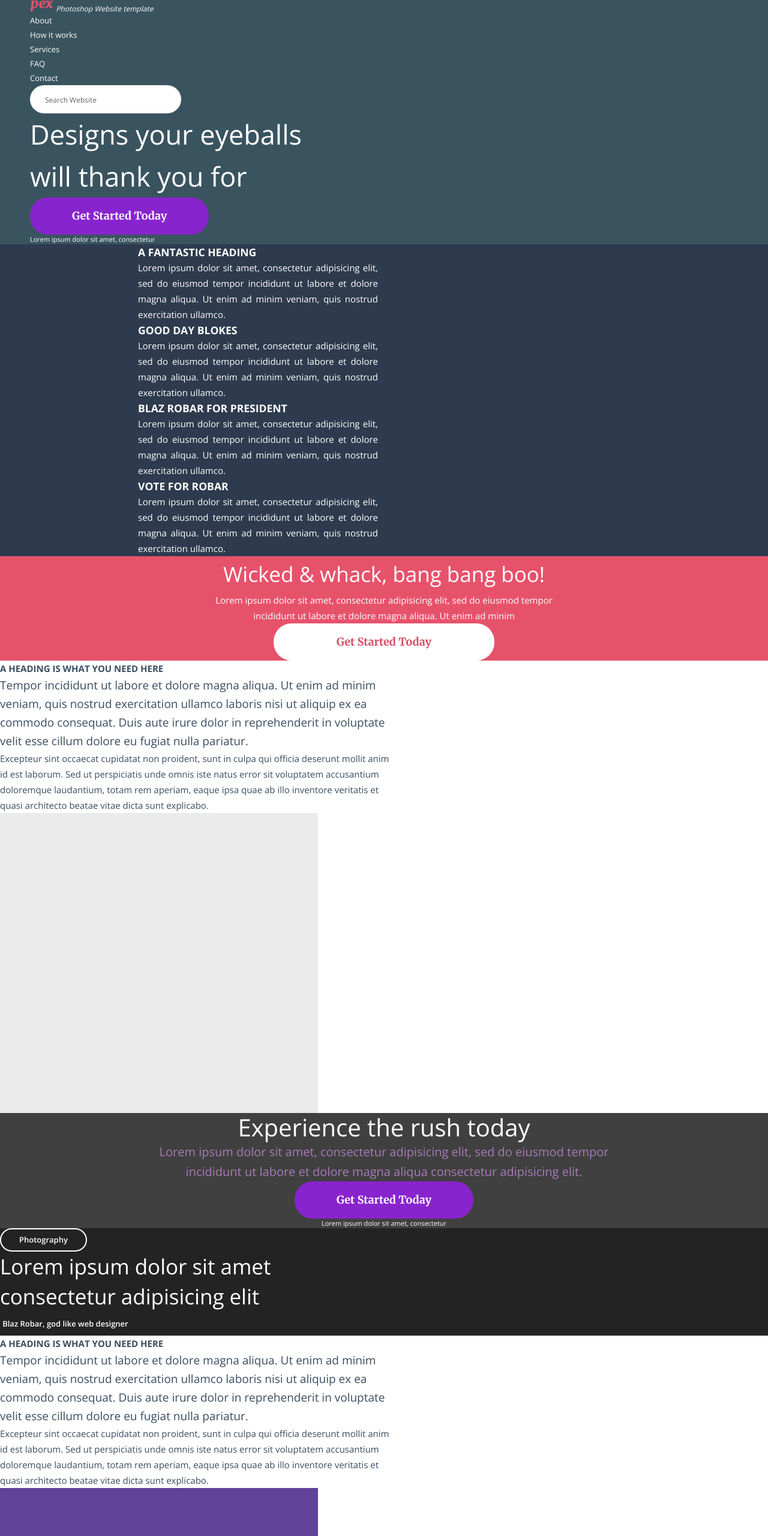
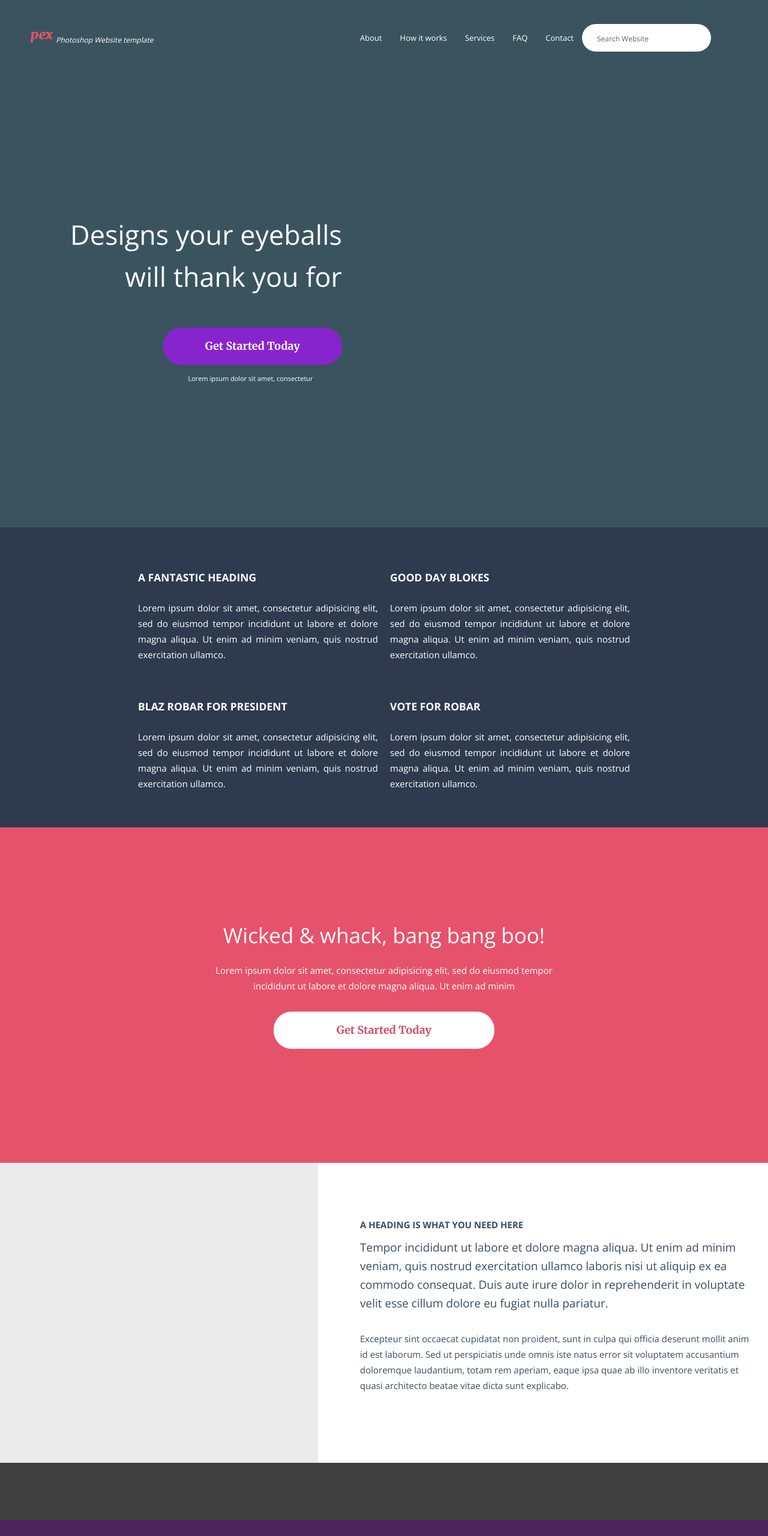
Before and after one commit to Mogrima/pex, a website: page src/index.html in a window 1280 px wide. Shown: the top 2560 px of the page at 60% size. Drawn offline with nearby package versions, Linux system fonts and the light colour scheme; files that its build step writes are made by us from their sources; files whose address does not match are found by name.

Commit message:
Раставила блоки по сетке, задала вертикальные и горизонтальные отступы

```diff
--- a/src/index.html
+++ b/src/index.html
@@ -12,10 +12,13 @@
 	<header class="page-header">
 		<div class="page-header__wrapper">
 			<nav class="main-nav">
-				<a class="logo" href="#">
+				<div class="main-nav__wrapper">
+					<div class="logo">
+						<a class="logo__link" href="#">
 							<img class="logo__image" src="img/pex-logo.png" width="39" height="19" alt="pex">
 							<span class="logo__text">Photoshop Website template</span>
 						</a>
+					</div>
 					<ul class="main-nav__list site-list">
 						<li class="site-list__item"><a href="#" class="site-list__link site-list__link--current">About</a></li>
 						<li class="site-list__item"><a href="#" class="site-list__link">How it works</a></li>
@@ -27,11 +30,16 @@
 						<input class="search__field" type="search" name="search" placeholder="Search Website">
 						<button class="search__button"><span class="visually-hidden">search</span></button>
 					</form>
+				</div>
 			</nav>
 			<div class="promo">
+				<div class="promo__wrapper">
 					<p class="promo__title">Designs your eyeballs will thank you for </p>
-				<button class="button" type="submit">Get Started Today</button>
-				<span class="button__desc">Lorem ipsum dolor sit amet, consectetur</span>
+					<div class="button__wrapper">
+						<button class="button promo__button" type="submit">Get Started Today</button>
+						<span class="button__desc promo__desc">Lorem ipsum dolor sit amet, consectetur</span>
+					</div>
+				</div>
 			</div>
 		</div>
 	</header>
@@ -78,11 +86,13 @@
 			</div>
 		</section>
 		<section class="experience">
+			<div class="experience__fon">
 				<div class="experience__wrapper">
 					<h2 class="experience__title">Experience the rush today</h2>
 					<p class="experience__text">Lorem ipsum dolor sit amet, consectetur adipisicing elit, sed do eiusmod tempor incididunt ut labore et dolore magna aliqua consectetur adipisicing elit.</p>
 					<button class="button experience__button" type="submit">Get Started Today</button>
-				<span class="button__desc">Lorem ipsum dolor sit amet, consectetur</span>
+					<span class="button__desc experience__desc">Lorem ipsum dolor sit amet, consectetur</span>
+				</div>
 			</div>
 		</section>
 		<section class="portfolio">
@@ -97,7 +107,7 @@
 			</div>
 		</section>
 		<section class="desc">
-			<div class="desc__wrapp">
+			<div class="desc__wrapp desc__wrapp--bright">
 				<h2 class="desc__title">A heading is what you need here</h2>
 				<p class="desc__text desc__text--main">Tempor incididunt ut labore et dolore magna aliqua. Ut enim ad minim veniam, quis nostrud exercitation ullamco laboris nisi ut aliquip ex ea commodo consequat. Duis aute irure dolor in reprehenderit in voluptate velit esse cillum dolore eu fugiat nulla pariatur.</p>
 				<p class="desc__text">Excepteur sint occaecat cupidatat non proident, sunt in culpa qui officia deserunt mollit anim id est laborum. Sed ut perspiciatis unde omnis iste natus error sit voluptatem accusantium doloremque laudantium, totam rem aperiam, eaque ipsa quae ab illo inventore veritatis et quasi architecto beatae vitae dicta sunt explicabo.</p>
@@ -108,15 +118,19 @@
 		</section>
 		<section class="mail">
 			<div class="mail__wrapper">
+				<div class="mail__wrapp">
 					<h2 class="visually-hidden">Our mail</h2>
 					<p class="mail__title">Get in touch</p>
 					<p class="mail__text">Lorem ipsum dolor sit amet, consectetur adipisicing elit, sed do eiusmod tempor incididunt ut labore et dolore magna aliqua. </p>
 					<a class="mail__link" href="mailto:help@yomuma.com">help@yomuma.com</a>
 				</div>
+			</div>
 		</section>
 	</main>
 	<footer class="page-footer">
+		<div class="page-footer__wrapper">
 			<p class="page-footer__text">psum dolor sit amet, consectetur adipisicing elit, sed do eiusmod tempor incididunt ut labore et dolore magna aliqua.</p>
+		</div>
 	</footer>
 </body>
 </html>
--- a/src/less/blocks/advantages.less
+++ b/src/less/blocks/advantages.less
@@ -8,22 +8,31 @@
 .advantages__wrapper {
 	width: 820px;
 	margin: 0 auto;
+	padding-top: 70px;
 }
 
 .advantages__list {
+	display: flex;
+	flex-wrap: wrap;
 	.set-ul();
 }
 
 .advantages__item {
 	width: 400px;
+	margin-right: 20px;
+	&:nth-child(2n) {
+		margin-right: 0;
+	}
 }
 
 .advantages__title {
 	.set();
+	margin-bottom: 25px;
 	text-transform: uppercase;
 }
 
 .advantages__text {
 	.set();
+	margin-bottom: 60px;
 	text-align: justify;
 }
--- a/src/less/blocks/button.less
+++ b/src/less/blocks/button.less
@@ -22,3 +22,8 @@
 	line-height: 16px;
 	color: @light-text;
 }
+
+.button__wrapper {
+	width: 305px;
+	margin-left: auto;
+}
--- a/src/less/blocks/desc.less
+++ b/src/less/blocks/desc.less
@@ -1,13 +1,22 @@
 .desc {
+	display: flex;
+	justify-content: space-between;
 	color: @dark-text;
 }
 
 .desc__wrapp {
 	width: 660px;
+	padding-right: 20px;
+	padding-top: 90px;
+	&--bright {
+		padding-left: 30px;
+		padding-right: 0;
+	}
 }
 
 .desc__title {
 	.set();
+	margin-bottom: 10px;
 	font-size: @fz-text;
 	line-height: @lh-text;
 	text-transform: uppercase;
@@ -18,17 +27,20 @@
 	font-size: @fz-text;
 	line-height: @lh-text;
 	&--main {
+		margin-bottom: 30px;
 		font-size: 19px;
 		line-height: 31px;
 	}
 }
 
 .desc__content {
+	order: -1;
 	width: 530px;
 	height: 500px;
 
 	background-color: @content;
 	&--bright {
+		order: 1;
 		background-color: @content-bright;
 	}
 }
--- a/src/less/blocks/experience.less
+++ b/src/less/blocks/experience.less
@@ -1,15 +1,23 @@
 .experience {
+	padding-top: 95px;
 	background-color: @light-dark;
+}
+
+.experience__fon {
+	background-color: #4e225e;
 }
 
 .experience__wrapper {
 	width: 820px;
 	margin: 0 auto;
+	padding-top: 90px;
+	padding: 115px;
 	text-align: center;
 }
 
 .experience__title {
 	.set();
+	margin-bottom: 25px;
 	font-size: @fz-title;
 	font-weight: 400;
 	line-height: 48px;
@@ -18,8 +26,17 @@
 
 .experience__text {
 	.set();
+	margin-bottom: 30px;
 	padding: 0 10px;
 	font-size: 20px;
 	line-height: 33px;
 	color: #a87bb7;
 }
+
+.experience__button {
+	margin-bottom: 15px;
+}
+
+.experience__desc {
+
+}
--- a/src/less/blocks/logo.less
+++ b/src/less/blocks/logo.less
@@ -1,5 +1,11 @@
 .logo {
-	width: 180px;
+	flex-shrink: 0;
+	width: 210px;
+
+}
+
+.logo__link {
+	/* width: 180px; */
 	text-decoration: none;
 }
 
--- a/src/less/blocks/mail.less
+++ b/src/less/blocks/mail.less
@@ -6,17 +6,26 @@
 }
 
 .mail__wrapper {
+	width: 1180px;
+	margin: 0 auto;
+	padding-top: 70px;
+	padding-bottom: 250px;
+}
+
+.mail__wrapp {
 	width: 460px;
 }
 
 .mail__title {
 	.set();
+	margin-bottom: 20px;
 	font-weight: 700;
 	text-transform: uppercase;
 }
 
 .mail__text {
 	.set();
+	margin-bottom: 35px;
 }
 
 .mail__link {
--- a/src/less/blocks/main-nav.less
+++ b/src/less/blocks/main-nav.less
@@ -0,0 +1,10 @@
+.main-nav__wrapper {
+	display: flex;
+	flex-wrap: wrap;
+	align-items: center;
+	margin-bottom: 270px;
+}
+
+.main-nav__list {
+	margin-left: 340px;
+}
--- a/src/less/blocks/offer.less
+++ b/src/less/blocks/offer.less
@@ -6,11 +6,13 @@
 .offer__wrapper {
 	width: 620px;
 	margin: 0 auto;
+	padding-top: 150px;
 	text-align: center;
 }
 
 .offer__title {
 	.set();
+	margin-bottom: 15px;
 	font-size: 35px;
 	line-height: 60px;
 	font-weight: 400;
@@ -18,6 +20,11 @@
 
 .offer__text {
 	.set();
+	margin-bottom: 30px;
 	font-size: @fz-text;
 	line-height: @lh-text;
 }
+
+.offer__button {
+	margin-bottom: 190px;
+}
--- a/src/less/blocks/page-footer.less
+++ b/src/less/blocks/page-footer.less
@@ -1,6 +1,13 @@
 .page-footer {
 	color: @light-text;
 	background-color: @advantages;
+}
+
+.page-footer__wrapper {
+	width: 1180px;
+	margin: 0 auto;
+	padding-bottom: 305px;
+	padding-top: 45px;
 }
 
 .page-footer__text {
--- a/src/less/blocks/page-header.less
+++ b/src/less/blocks/page-header.less
@@ -5,4 +5,5 @@
 .page-header__wrapper {
 	width: @container;
 	margin: 0 auto;
+	padding-top: 40px;
 }
--- a/src/less/blocks/portfolio.less
+++ b/src/less/blocks/portfolio.less
@@ -4,10 +4,14 @@
 }
 
 .portfolio__wrapper {
-	width: 460px;
+	width: 1180px;
+	margin: 0 auto;
+	padding-top: 360px;
+	padding-bottom: 80px;
 }
 
 .portfolio__button {
+	margin-bottom: 20px;
 	padding: 10px 30px;
 	font-size: 13px;
 	font-weight: 600;
@@ -18,7 +22,9 @@
 }
 
 .portfolio__title {
+	width: 460px;
 	.set();
+	margin-bottom: 30px;
 	font-size: 35px;
 	line-height: 50px;
 }
--- a/src/less/blocks/promo.less
+++ b/src/less/blocks/promo.less
@@ -1,10 +1,25 @@
 .promo {
 	width: 460px;
+	margin-left: 60px;
+	text-align: right;
+}
+
+.promo__wrapper {
+	padding-bottom: 240px;
 }
 
 .promo__title {
 	.set();
+	margin-bottom: 50px;
 	font-size: 45px;
 	line-height: 70px;
 	color: @light-text;
 }
+
+.promo__button {
+	margin-bottom: 15px;
+}
+
+.promo__desc {
+	text-align: center;
+}
--- a/src/less/blocks/search.less
+++ b/src/less/blocks/search.less
@@ -19,13 +19,19 @@ input[type="search"]::placeholder {
 	color: #626262;
 }
 
+.search {
+	margin-left: -30px;
+}
+
 .search__field {
+	width: 215px;
 	padding: 14px 25px;
 	border: none;
 	border-radius: 25px;
 }
 
 .search__button {
+	position: absolute;
 	background-color: transparent;
 	border: none;
 }
--- a/src/less/blocks/site-list.less
+++ b/src/less/blocks/site-list.less
@@ -1,6 +1,12 @@
 .site-list {
-	width: 460px;
+	display: flex;
+	flex-wrap: wrap;
+	width: 400px;
 	.set-ul();
+}
+
+.site-list__item {
+	margin-right: 30px;
 }
 
 .site-list__link {
--- a/src/less/style.less
+++ b/src/less/style.less
@@ -4,8 +4,9 @@
 @import "blocks/visually-hidden.less";
 @import "blocks/page-header.less";
 @import "blocks/logo.less";
+
+@import "blocks/site-list.less";
 @import "blocks/main-nav.less";
-@import "blocks/site-list.less";
 @import "blocks/search.less";
 
 @import "blocks/advantages.less";
```
Also changed, not shown: dist/css/style.css, dist/index.html. Lines whose indentation alone changed are shown as unchanged.
